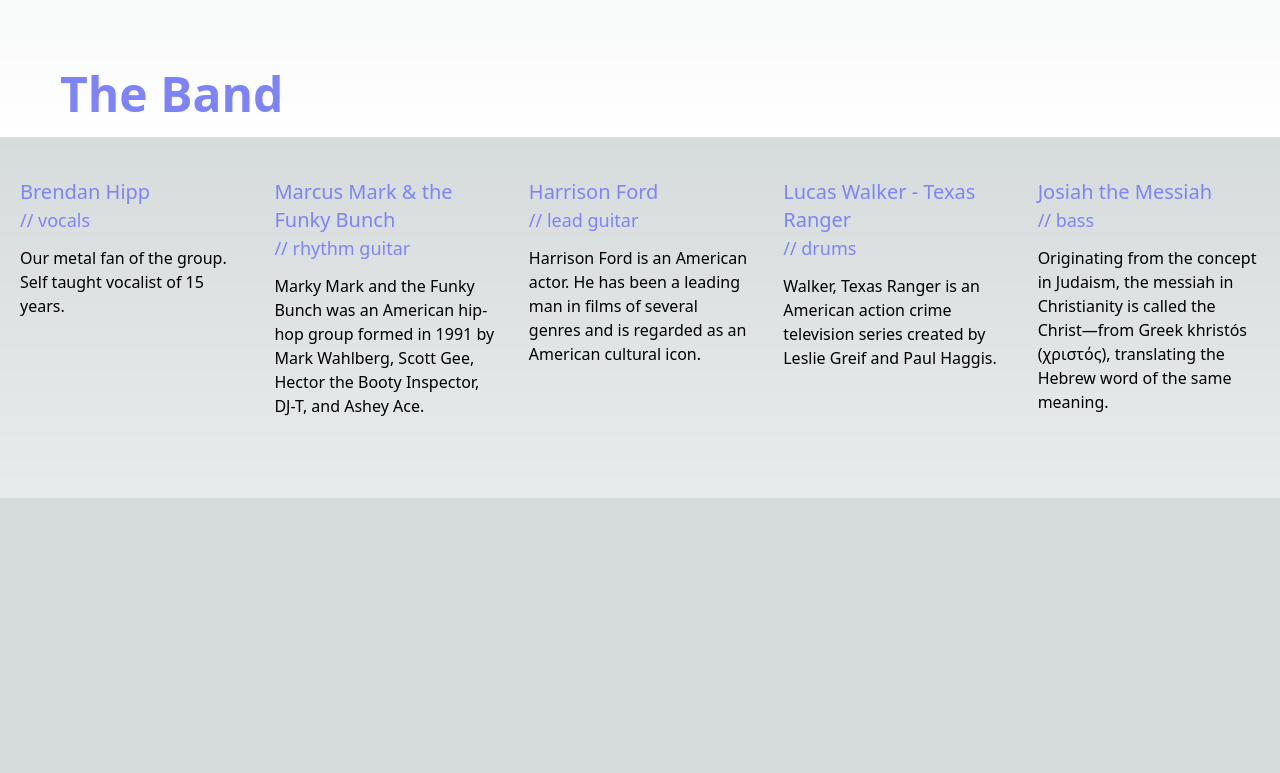
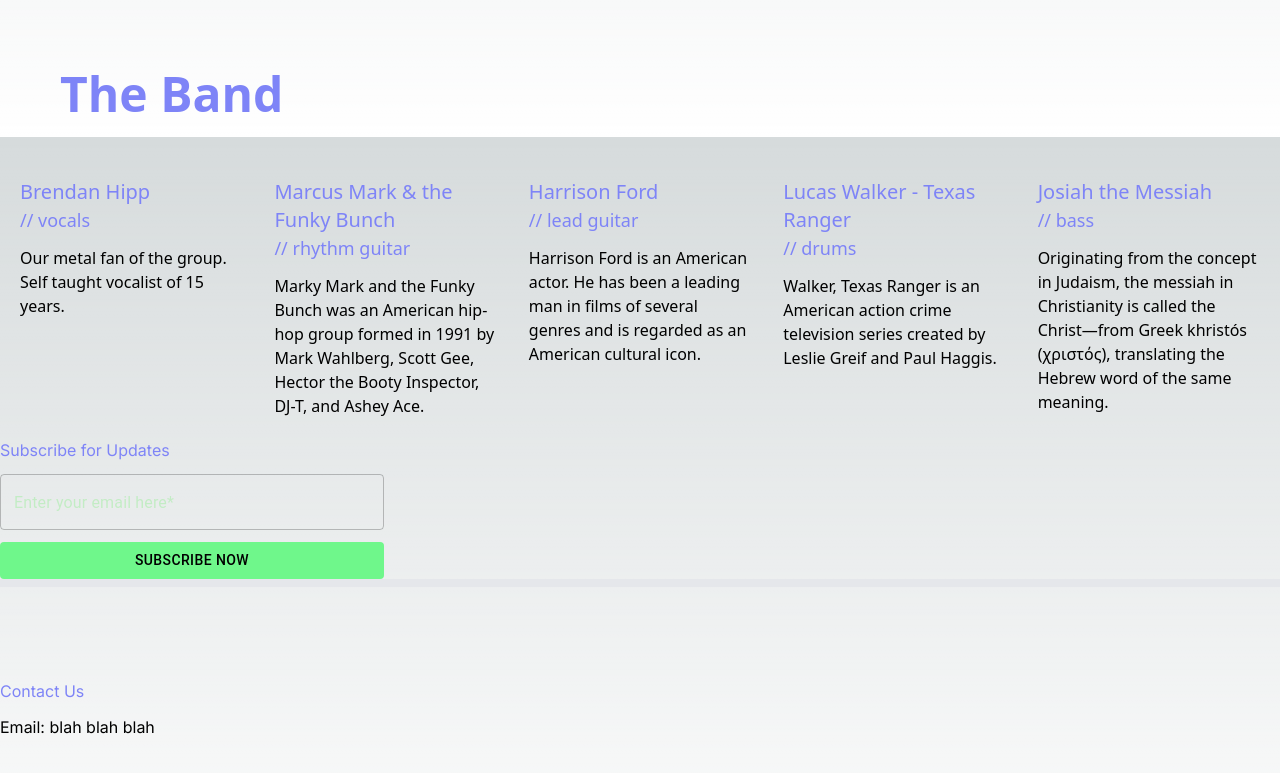
Before and after one commit to quinnhipp/the-crystal-orchard, a Next.js app: page /band in a window 1280 px wide. Shown: the part 663-1436 px from the top of the page. Before the commit the page ends 1161 px from the top, so only its background shows below. Built offline with nearby package versions, Linux system fonts and the light colour scheme.

Commit message:
Separated footer into own component

```diff
--- a/app/band/page.tsx
+++ b/app/band/page.tsx
@@ -4,12 +4,12 @@
 import Navbar from "../components/navbar";
 import guitar from "../../public/guitar.jpg";
 import Link from "next/link";
+import Footer from "../components/footer";
 
 const Band = () => {
   return (
     <div>
       <div className="h-auto md:h-screen w-screen flex flex-col items-center justify-between z-0">
-        {/* <Link href="/band"> */}
         <div>
           <Navbar activePage="The Band" />
           <div className="flex z-10 justify-center items-center flex-col mt-3 md:mt-8 mb-10">
@@ -57,7 +57,7 @@
                   series created by Leslie Greif and Paul Haggis.
                 </p>
               </div>
-              <div className="mt-8 pb-16 md:w-1/5">
+              <div className="mt-8 md:w-1/5">
                 <p className="text-[#7E84F7] text-xl">Josiah the Messiah</p>
                 <p className="text-[#7E84F7] text-lg">// bass</p>
                 <p className="text-base mt-3">
@@ -69,6 +69,7 @@
             </div>
           </div>
         </div>
+        <Footer />
       </div>
       <MobileNav activePage="The Band" />
     </div>
--- /dev/null
+++ b/app/components/footer.tsx
@@ -0,0 +1,49 @@
+import { Button, TextField } from "@mui/material";
+
+const Footer = () => {
+  return (
+    <div>
+      <div>
+        <div className="flex gap-48">
+          <div className="flex-col gap-3 hidden md:flex right-0">
+            <span className="text-[#7E84F7]">Subscribe for Updates</span>
+            <TextField
+              id="enterEmail"
+              placeholder="Enter your email here*"
+              className="w-96"
+              sx={{ input: { color: "lightgreen" } }}
+            />
+            <Button className="bg-[#6FF78B] text-black">Subscribe Now</Button>
+          </div>
+        </div>
+        <div className="mb-20 border-t-8 pt-3 w-screen">
+          <div className="flex flex-col gap-3 ml-5 md:hidden">
+            <span className="text-[#7E84F7]">Subscribe for Updates</span>
+            <TextField
+              id="enterEmail"
+              placeholder="Enter your email here*"
+              className="w-7/8"
+              sx={{ input: { color: "white" } }}
+            />
+            <Button className="bg-[#6FF78B] text-black">Subscribe Now</Button>
+          </div>
+        </div>
+      </div>
+      <div>
+        <div className="flex gap-48">
+          <div className="flex-col gap-3 hidden md:flex right-0">
+            <span className="text-[#7E84F7]">Contact Us</span>
+            <p>Email: blah blah blah</p>
+          </div>
+        </div>
+        <div className="mb-20 pt-3 w-screen">
+          <div className="flex flex-col gap-3 ml-5 md:hidden">
+            <span className="text-[#7E84F7]">Contact Us</span>
+            <p>Email: blah blah blah</p>
+          </div>
+        </div>
+      </div>
+    </div>
+  );
+};
+export default Footer;
--- a/app/gallery/page.tsx
+++ b/app/gallery/page.tsx
@@ -1,4 +1,5 @@
 "use client";
+import Footer from "../components/footer";
 import MobileNav from "../components/mobileNav";
 import Navbar from "../components/navbar";
 import Link from "next/link";
@@ -7,12 +8,15 @@
   return (
     <div>
       <div className="h-auto md:h-screen w-screen flex flex-col items-center justify-between z-0">
-        {/* <Link href="/gallery"> */}
         <div>
           <Navbar activePage="Gallery" />
-          Gallery
+          <div className="m-5 font-sans">
+            <p className="text-5xl pl-10 mt-16 mb-7 text-[#7E84F7] font-bold">
+              Gallery
+            </p>
+          </div>
         </div>
-        {/* </Link> */}
+        <Footer />
       </div>
       <MobileNav activePage="Gallery" />
     </div>
--- a/app/gigs/page.tsx
+++ b/app/gigs/page.tsx
@@ -1,4 +1,5 @@
 "use client";
+import Footer from "../components/footer";
 import MobileNav from "../components/mobileNav";
 import Navbar from "../components/navbar";
 import Link from "next/link";
@@ -7,12 +8,15 @@
   return (
     <div>
       <div className="h-auto md:h-screen w-screen flex flex-col items-center justify-between z-0">
-        {/* <Link href="/gigs"> */}
         <div>
           <Navbar activePage="Gigs" />
-          Gigs hi
+          <div className="m-5 font-sans">
+            <p className="text-5xl pl-10 mt-16 mb-7 text-[#7E84F7] font-bold">
+              Gigs
+            </p>
+          </div>
         </div>
-        {/* </Link> */}
+        <Footer />
       </div>
       <MobileNav activePage="Gigs" />
     </div>
--- a/app/home/page.tsx
+++ b/app/home/page.tsx
@@ -4,43 +4,20 @@
 import Image from "next/image";
 import logo from "../../public/Crystal_Orchard_logo.png";
 import MobileNav from "../components/mobileNav";
+import Footer from "../components/footer";
 
 const Home = () => {
   return (
     <div>
       <div className="h-auto md:h-screen w-screen flex flex-col items-center justify-between z-0">
         <Navbar activePage="Home" />
-        <div className="flex bg-transparent border-white md:border-8 border-t-8 border-b-8 z-10 w-full h-full justify-center items-center flex-col mt-3 md:mt-8 mb-10">
-          {/* <strong className="bottom-0 text-4xl md:text-7xl">The Crystal Orchard</strong> */}
+        <div className="flex bg-transparent border-white md:border-8 border-t-8 z-10 w-full h-full justify-center items-center flex-col mt-3 md:mt-8 mb-10">
           <Image src={logo} alt="" className="" />
           <div className="border-white border-2 p-2 mb-5 text-[#7E84F7]">
             LISTEN TO OUR MUSIC
           </div>
         </div>
-        <div className="flex gap-48">
-          <div className="flex-col gap-3 hidden md:flex right-0">
-            <span>Subscribe for Updates</span>
-            <TextField
-              id="enterEmail"
-              placeholder="Enter your email here*"
-              className="w-96"
-              sx={{ input: { color: "lightgreen" } }}
-            />
-            <Button className="bg-[#6FF78B] text-black">Subscribe Now</Button>
-          </div>
-        </div>
-      </div>
-      <div>
-        <div className="flex flex-col gap-3 ml-5 md:hidden">
-          <span className="text-[#6FF78B]">Subscribe for Updates</span>
-          <TextField
-            id="enterEmail"
-            placeholder="Enter your email here*"
-            className="w-7/8"
-            sx={{ input: { color: "white" } }}
-          />
-          <Button className="bg-[#6FF78B] text-black">Subscribe Now</Button>
-        </div>
+        <Footer />
       </div>
       <MobileNav activePage="Home" />
     </div>
--- a/app/listen/page.tsx
+++ b/app/listen/page.tsx
@@ -1,4 +1,5 @@
 "use client";
+import Footer from "../components/footer";
 import MobileNav from "../components/mobileNav";
 import Navbar from "../components/navbar";
 import Link from "next/link";
@@ -7,12 +8,15 @@
   return (
     <div>
       <div className="h-auto md:h-screen w-screen flex flex-col items-center justify-between z-0">
-        {/* <Link href="/listen"> */}
         <div>
           <Navbar activePage="Listen" />
-          Listen
+          <div className="m-5 font-sans">
+            <p className="text-5xl pl-10 mt-16 mb-7 text-[#7E84F7] font-bold">
+              LISTEN TO OUR MUSIC
+            </p>
+          </div>
         </div>
-        {/* </Link> */}
+        <Footer />
       </div>
       <MobileNav activePage="Listen" />
     </div>
```
